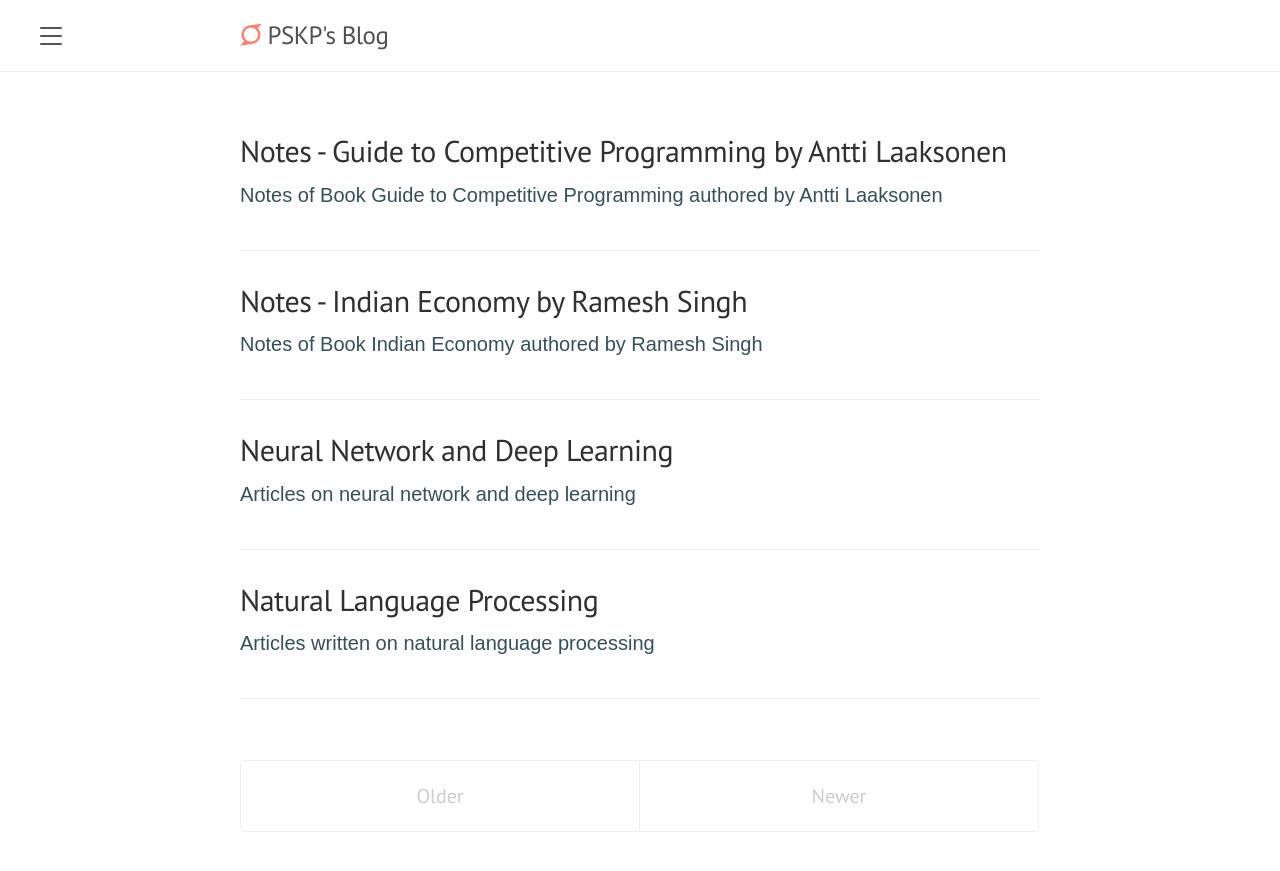
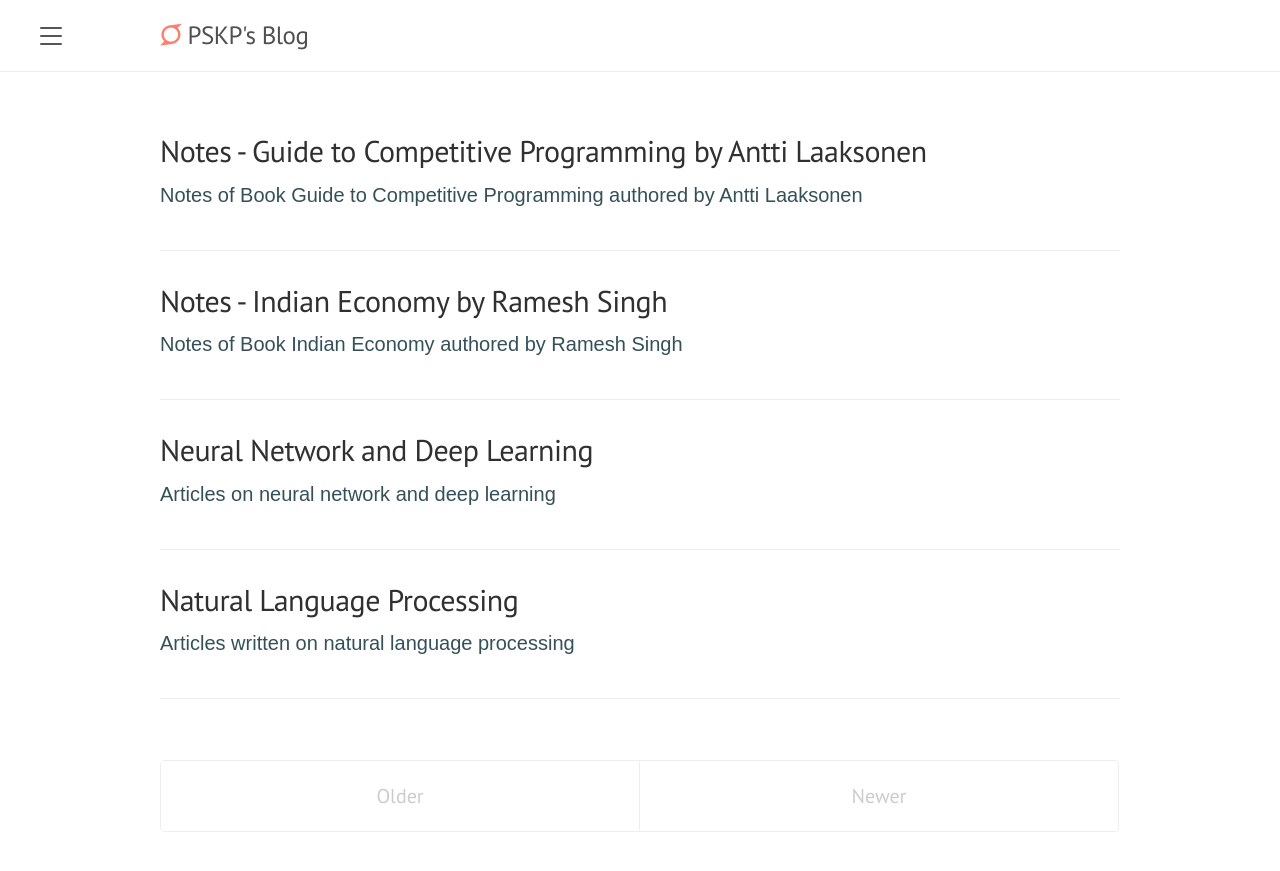
Before and after one commit to PSKP-95/pskp-95.github.io, a Jekyll site: the page built from index.html, in a window 1280 px wide. Shown: the top 871 px of the page. Built offline with Jekyll 4.4.1, drawn with Linux system fonts in a browser that asks for light colours; nearby versions of some CDN libraries; some web fonts are replaced; the list of posts is cut into pages by our own code; comment, search, counter and statistics services are not loaded.

Commit message:
Update lanyon.css

```diff
--- a/public/css/lanyon.css
+++ b/public/css/lanyon.css
@@ -81,7 +81,7 @@ h1, h2, h3, h4, h5, h6 {
 }
 @media (min-width: 60em) {
   .container {
-    max-width: 42rem;
+    max-width: 50rem;
   }
 }
 
```
